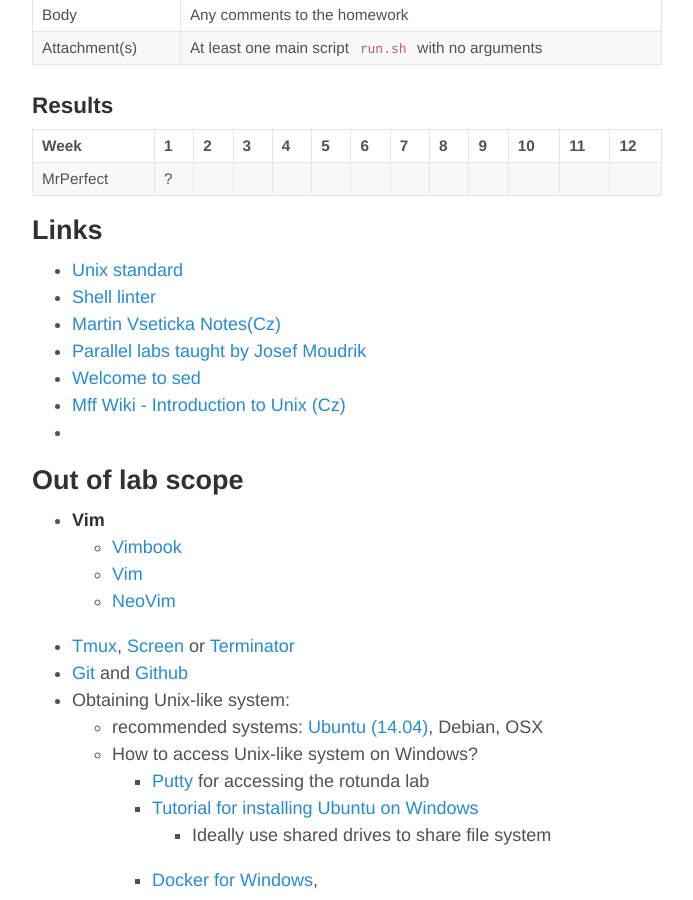
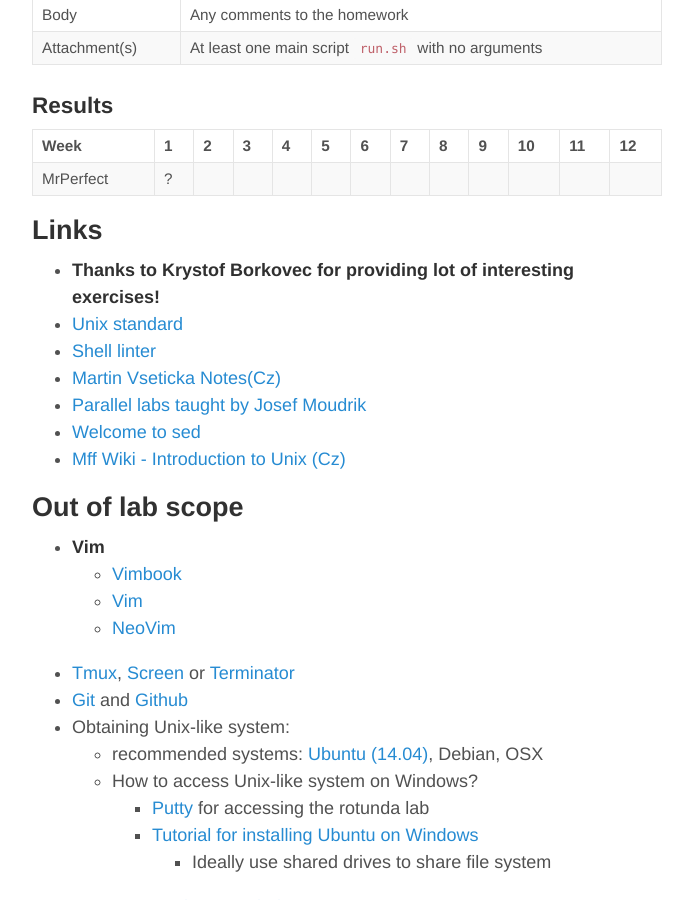
Before and after one commit to oplatek/oplatek.github.io, a Jekyll site: the page built from _posts/2016-02-02-labs-unix.md, in a window 1280 px wide and 900 px high, scrolled down 615 px. Shown: the whole window, without its empty margins (293-986 px from the left). Built offline with Jekyll 4.4.1, drawn with Linux system fonts in a browser that asks for light colours.

Commit message:
thanks to Krystof for materials

```diff
--- a/_posts/2016-02-02-labs-unix.md
+++ b/_posts/2016-02-02-labs-unix.md
@@ -32,13 +32,13 @@ Send your solutions via email with following template
 
 Links
 -----
+- **Thanks to Krystof Borkovec for providing lot of interesting exercises!**
 - [Unix standard][unix-standard]
 - [Shell linter][shell-linter]
 - [Martin Vseticka Notes(Cz)][vseticka]
 - [Parallel labs taught by Josef Moudrik][moudrik]
 - [Welcome to sed][sed]
 - [Mff Wiki - Introduction to Unix (Cz)][wiki-unix]
--
 
 Out of lab scope
 ----------------
```
